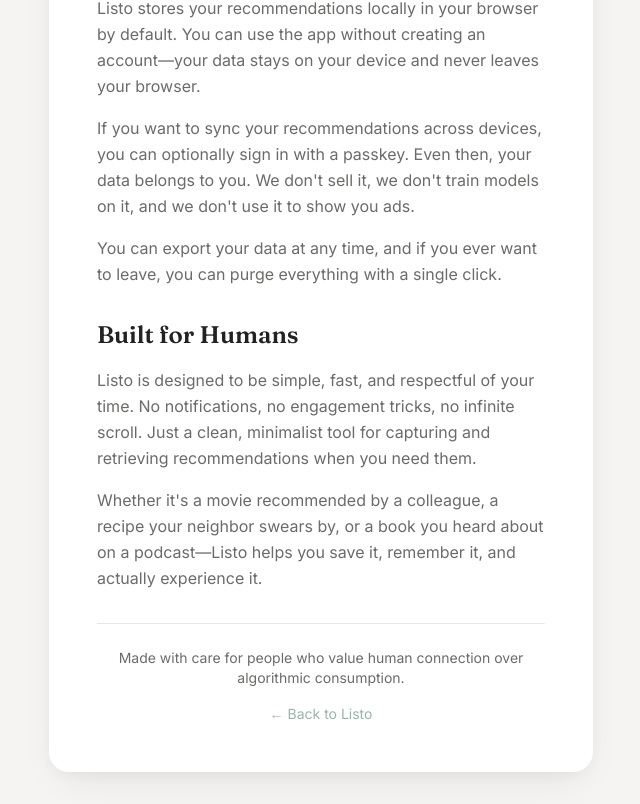
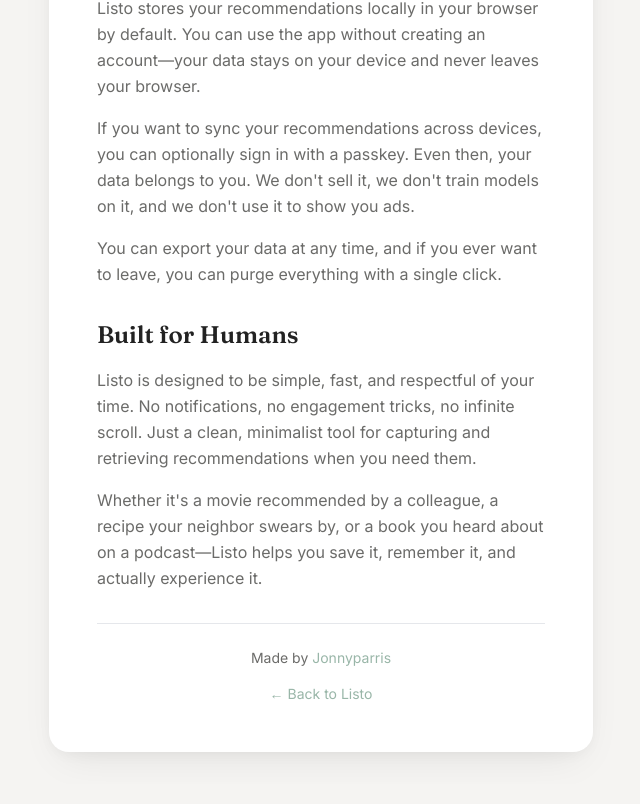
Before and after one commit to jonnyparris/listo, a SvelteKit app: page /about in a window 1280 px wide. Shown: the part 1421-2225 px from the top of the page, without its empty margins (319-959 px from the left). Built offline with nearby package versions, Linux system fonts and the light colour scheme; no server answers.

Commit message:
feat(about): credit Jonnyparris in About footer
Replaces the "made with care" line with a direct credit linking to
ruskinconstant.com, per owner request.

```diff
--- a/src/routes/about/+page.svelte
+++ b/src/routes/about/+page.svelte
@@ -93,7 +93,7 @@
 
 			<section class="pt-6 border-t border-gray-200 dark:border-gray-700">
 				<p class="text-sm text-text-muted text-center">
-					Made with care for people who value human connection over algorithmic consumption.
+					Made by <a href="https://ruskinconstant.com" target="_blank" rel="noopener noreferrer" class="text-primary hover:underline">Jonnyparris</a>
 				</p>
 				<p class="mt-4 text-sm text-text-muted text-center">
 					<a href="/" class="text-primary hover:underline">← Back to Listo</a>
```
